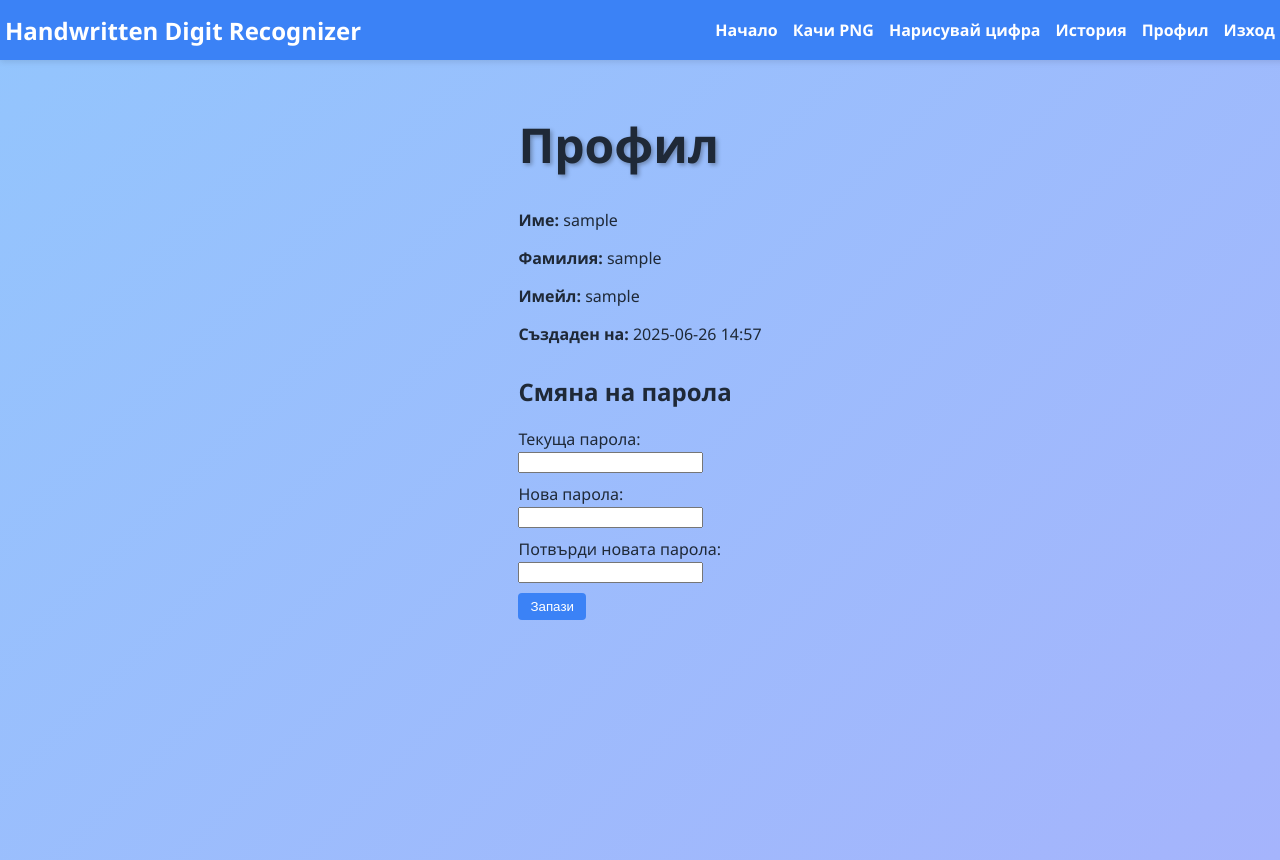
After one commit to codingburgas/2425-11-b-pp-student-practices-assignment-INNedkova21, a Flask app: page /profile in a window 1280 px wide. The commit adds this page. Run offline with Flask 3, Linux system fonts and the light colour scheme; the visitor is signed in with stand-in values (Sample User, id 1); parts of the project's set-up code (start-up, migrations or seed data) failed here and were passed over.

Commit message:
Add user page

```diff
--- a/HandwrittenDigitRecognizer/ai/routes.py
+++ b/HandwrittenDigitRecognizer/ai/routes.py
@@ -3,6 +3,7 @@ import os
 from io import BytesIO
 import numpy as np
 from flask import render_template, request, flash, redirect, url_for
+from werkzeug.security import generate_password_hash, check_password_hash
 from werkzeug.utils import secure_filename
 from PIL import Image
 from scipy.ndimage import center_of_mass, shift, binary_dilation
@@ -251,38 +252,63 @@ def history():
 def download_image(filename):
     filename = secure_filename(filename)
 
+    if not os.path.exists(upload_folder):
+        abort(404)
+
     if current_user.Role == 'Administrator':
-        # Търси във всички потребителски папки
         for user_folder_name in os.listdir(upload_folder):
             user_folder = os.path.join(upload_folder, user_folder_name)
             filepath = os.path.join(user_folder, filename)
             if os.path.exists(filepath):
                 return send_from_directory(user_folder, filename, as_attachment=True)
-        abort(404)  # ако не е намерен
     else:
-        # Нормален потребител - търси само в неговата папка
         user_folder = os.path.join(upload_folder, str(current_user.ID))
         filepath = os.path.join(user_folder, filename)
         if os.path.exists(filepath):
             return send_from_directory(user_folder, filename, as_attachment=True)
-        abort(404)
+
+    abort(404)
 
 
 @ai.route('/delete/<filename>', methods=['POST'])
 @login_required
 def delete_image(filename):
+    filename = secure_filename(filename)
+    deleted = False
+
+    prediction = Prediction.query.filter(Prediction.ImagePath.like(f"%{filename}")).first()
+
+    if not os.path.exists(upload_folder):
+        # flash('Файлът не беше намерен.', 'warning')
+        return redirect(url_for('ai.history'))
+
     if current_user.Role == 'Administrator':
         for user_folder_name in os.listdir(upload_folder):
             folder_path = os.path.join(upload_folder, user_folder_name)
             file_path = os.path.join(folder_path, filename)
             if os.path.exists(file_path):
                 os.remove(file_path)
+                deleted = True
                 break
     else:
         user_folder = os.path.join(upload_folder, str(current_user.ID))
         file_path = os.path.join(user_folder, filename)
         if os.path.exists(file_path):
             os.remove(file_path)
+            deleted = True
+
+    if prediction:
+        try:
+            db.session.delete(prediction)
+            db.session.commit()
+        except Exception as e:
+            db.session.rollback()
+            flash('Грешка при изтриване от базата: ' + str(e), 'danger')
+    elif deleted:
+        flash('Файлът беше изтрит, но не бе намерен в базата.', 'warning')
+
+    if not deleted:
+        flash('Файлът не беше намерен или вече е изтрит.', 'warning')
 
     return redirect(url_for('ai.history'))
 
@@ -308,3 +334,32 @@ def delete_user(user_id):
         flash('Възникна грешка при изтриването на потребителя.', 'danger')
 
     return redirect(url_for('ai.history'))
+
+
+@ai.route('/profile', methods=['GET', 'POST'])
+@login_required
+def profile():
+    error = None
+    success = None
+
+    if request.method == 'POST':
+        current_password = request.form.get('current_password')
+        new_password = request.form.get('new_password')
+        confirm_password = request.form.get('confirm_password')
+
+        if not check_password_hash(current_user.Password, current_password):
+            error = "Текущата парола е грешна."
+        elif new_password != confirm_password:
+            error = "Новата парола не съвпада с потвърждението."
+        elif len(new_password) < 6:
+            error = "Паролата трябва да е поне 6 символа."
+        else:
+            current_user.Password = generate_password_hash(new_password)
+            try:
+                db.session.commit()
+                success = "Паролата е сменена успешно."
+            except:
+                db.session.rollback()
+                error = "Възникна грешка при смяната на паролата."
+
+    return render_template('profile.html', error=error, success=success)
--- /dev/null
+++ b/HandwrittenDigitRecognizer/ai/templates/profile.html
@@ -0,0 +1,39 @@
+{% extends 'base.html' %}
+
+{% block title %}Профил{% endblock %}
+
+{% block content %}
+<h1>Профил</h1>
+
+<div style="margin-bottom: 30px;">
+  <p><strong>Име:</strong> {{ current_user.FirstName }}</p>
+  <p><strong>Фамилия:</strong> {{ current_user.LastName }}</p>
+  <p><strong>Имейл:</strong> {{ current_user.Email }}</p>
+  <p><strong>Създаден на:</strong> {{ current_user.CreatedAt.strftime('%Y-%m-%d %H:%M') }}</p>
+</div>
+
+<h2>Смяна на парола</h2>
+
+{% if error %}
+  <p style="color: red;">{{ error }}</p>
+{% endif %}
+{% if success %}
+  <p style="color: green;">{{ success }}</p>
+{% endif %}
+
+<form method="POST">
+  <div style="margin-bottom: 10px;">
+    <label>Текуща парола:</label><br />
+    <input type="password" name="current_password" required />
+  </div>
+  <div style="margin-bottom: 10px;">
+    <label>Нова парола:</label><br />
+    <input type="password" name="new_password" required />
+  </div>
+  <div style="margin-bottom: 10px;">
+    <label>Потвърди новата парола:</label><br />
+    <input type="password" name="confirm_password" required />
+  </div>
+  <button type="submit" style="padding: 6px 12px; background-color: #3b82f6; color: white; border: none; border-radius: 4px;">Запази</button>
+</form>
+{% endblock %}
--- a/HandwrittenDigitRecognizer/ai/templates/upload.html
+++ b/HandwrittenDigitRecognizer/ai/templates/upload.html
@@ -5,11 +5,16 @@
 {% block content %}
 <div class="form-container upload-form">
     <h1>Качи изображение</h1>
+
     {% with messages = get_flashed_messages(with_categories=true) %}
       {% if messages %}
+        <div class="flashes">
           {% for category, message in messages %}
+            {% if message %}
               <div class="alert alert-{{ category }}">{{ message }}</div>
+            {% endif %}
           {% endfor %}
+        </div>
       {% endif %}
     {% endwith %}
 
--- a/HandwrittenDigitRecognizer/models/user.py
+++ b/HandwrittenDigitRecognizer/models/user.py
@@ -1,3 +1,4 @@
+from datetime import datetime
 from flask_login import UserMixin
 from werkzeug.security import generate_password_hash, check_password_hash
 from HandwrittenDigitRecognizer.extensions import db
@@ -14,6 +15,7 @@ class User(UserMixin, db.Model):
     Password = db.Column(db.String(120), nullable=False)
     Role = db.Column(db.String(120), nullable=False, default='User')
     Confirmed = db.Column(db.Boolean, nullable=False, default=False)
+    CreatedAt = db.Column(db.DateTime, default=datetime.utcnow)
 
     def set_password(self, password):
         self.Password = generate_password_hash(password)
--- a/HandwrittenDigitRecognizer/templates/base.html
+++ b/HandwrittenDigitRecognizer/templates/base.html
@@ -141,6 +141,7 @@
       <a href="{{ url_for('ai.upload') }}">Качи PNG</a>
       <a href="{{ url_for('ai.draw') }}">Нарисувай цифра</a>
       <a href="{{ url_for('ai.history') }}">История</a>
+      <a href="{{ url_for('ai.profile') }}">Профил</a>
       <a href="{{ url_for('auth.logout') }}">Изход</a>
     </nav>
   </header>
```
Lines whose indentation alone changed are shown as unchanged.
